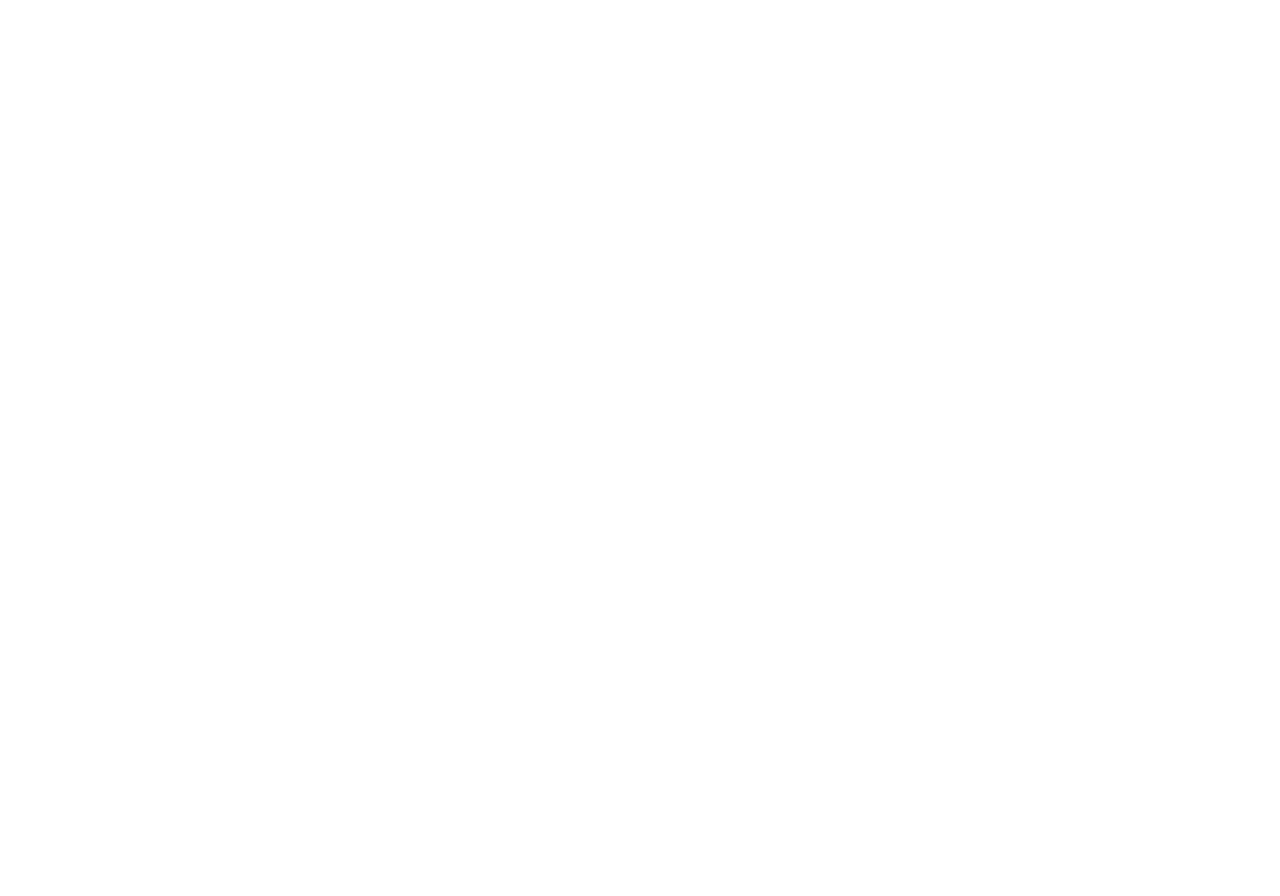
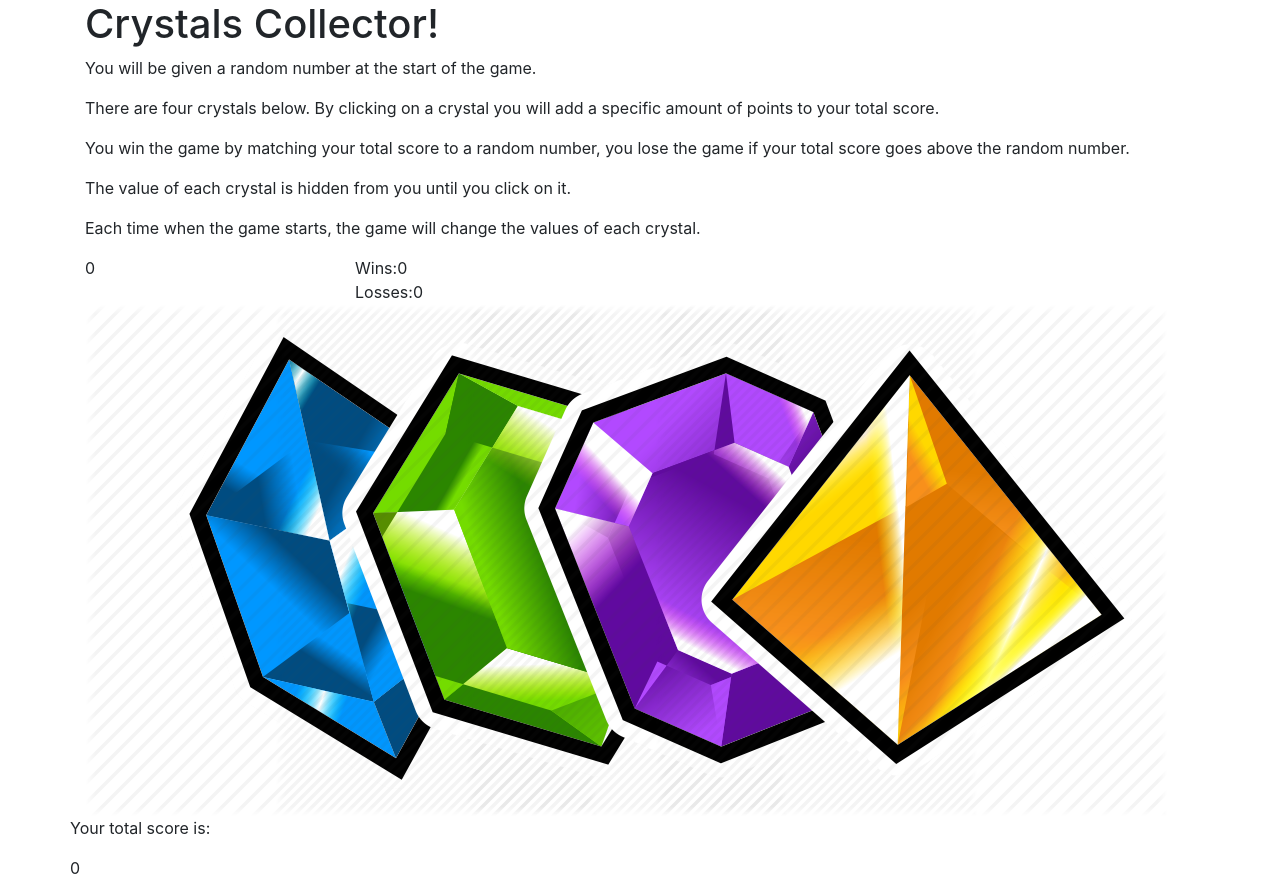
Before and after one commit to mesmerizingYeti/unit-4-game, a plain HTML site: page index.html in a window 1280 px wide. Before the commit the page ends 800 px from the top, so only its background shows below. Drawn offline with nearby package versions, Linux system fonts and the light colour scheme.

Commit message:
Added main document elements

```diff
--- a/index.html
+++ b/index.html
@@ -5,12 +5,64 @@
     <meta name="viewport" content="width=device-width, initial-scale=1.0">
     <meta http-equiv="X-UA-Compatible" content="ie=edge">
     <link rel="stylesheet" href="./assets/css/reset.css">
+    <link rel="stylesheet" href="https://stackpath.bootstrapcdn.com/bootstrap/4.3.1/css/bootstrap.min.css" integrity="sha384-ggOyR0iXCbMQv3Xipma34MD+dH/1fQ784/j6cY/iJTQUOhcWr7x9JvoRxT2MZw1T" crossorigin="anonymous">
     <link rel="stylesheet" href="./assets/css/style.css">
     <title>Crystals Collector Game</title>
 </head>
 <body>
+    <div class="container">
+        <h1>Crystals Collector!</h1>
+        <div>
+            <p>You will be given a random number at the start of the game.</p>
 
+            <p>There are four crystals below. By clicking on a crystal you will add a specific amount of points to your total score.</p>
 
+            <p>You win the game by matching your total score to a random number, you lose the game if your total score goes above the random number.</p>
+
+            <p>The value of each crystal is hidden from you until you click on it.</p>
+
+            <p>Each time when the game starts, the game will change the values of each crystal.</p>
+        </div>
+        <div class="row">
+            <div class="col-3">
+                <p id="target-score">0</p>
+            </div>
+            <div class="col-2">
+                <div class="row">
+                    <span>Wins: </span>
+                    <span class="wins">0</span>
+                </div>
+                <div class="row">
+                    <span>Losses: </span>
+                    <span class="losses">0</span>
+                </div>
+            </div>
+        </div>
+        <div class="row">
+            <div class="col-2">
+                <img src="./assets/images/minerals_blue_stone-512.png" alt="blue stone">
+            </div>
+            <div class="col-2">
+                <img src="./assets/images/minerals_green_stone-512.png" alt="green stone">
+            </div>
+            <div class="col-2">
+                <img src="./assets/images/minerals_purple_stone-512.png" alt="purple stone">
+            </div>
+            <div class="col-2">
+                <img src="./assets/images/minerals_yellow_stone-512.png" alt="yellow stone">
+            </div>
+        </div>
+        <div class="row">
+            <p>Your total score is:</p>
+        </div>
+        <div class="row">
+            <p id="current-score">0</p>
+        </div>
+    </div>
+
+    <script src="https://code.jquery.com/jquery-3.3.1.slim.min.js" integrity="sha384-q8i/X+965DzO0rT7abK41JStQIAqVgRVzpbzo5smXKp4YfRvH+8abtTE1Pi6jizo" crossorigin="anonymous"></script>
+    <script src="https://cdnjs.cloudflare.com/ajax/libs/popper.js/1.14.7/umd/popper.min.js" integrity="sha384-UO2eT0CpHqdSJQ6hJty5KVphtPhzWj9WO1clHTMGa3JDZwrnQq4sF86dIHNDz0W1" crossorigin="anonymous"></script>
+    <script src="https://stackpath.bootstrapcdn.com/bootstrap/4.3.1/js/bootstrap.min.js" integrity="sha384-JjSmVgyd0p3pXB1rRibZUAYoIIy6OrQ6VrjIEaFf/nJGzIxFDsf4x0xIM+B07jRM" crossorigin="anonymous"></script>
     <script src="./assets/javascript/game.js"></script>
 </body>
 </html>
```
Also changed, not shown: assets/images/minerals_blue_stone-512.png (added), assets/images/minerals_green_stone-512.png (added), assets/images/minerals_purple_stone-512.png (added), assets/images/minerals_yellow_stone-512.png (added).
